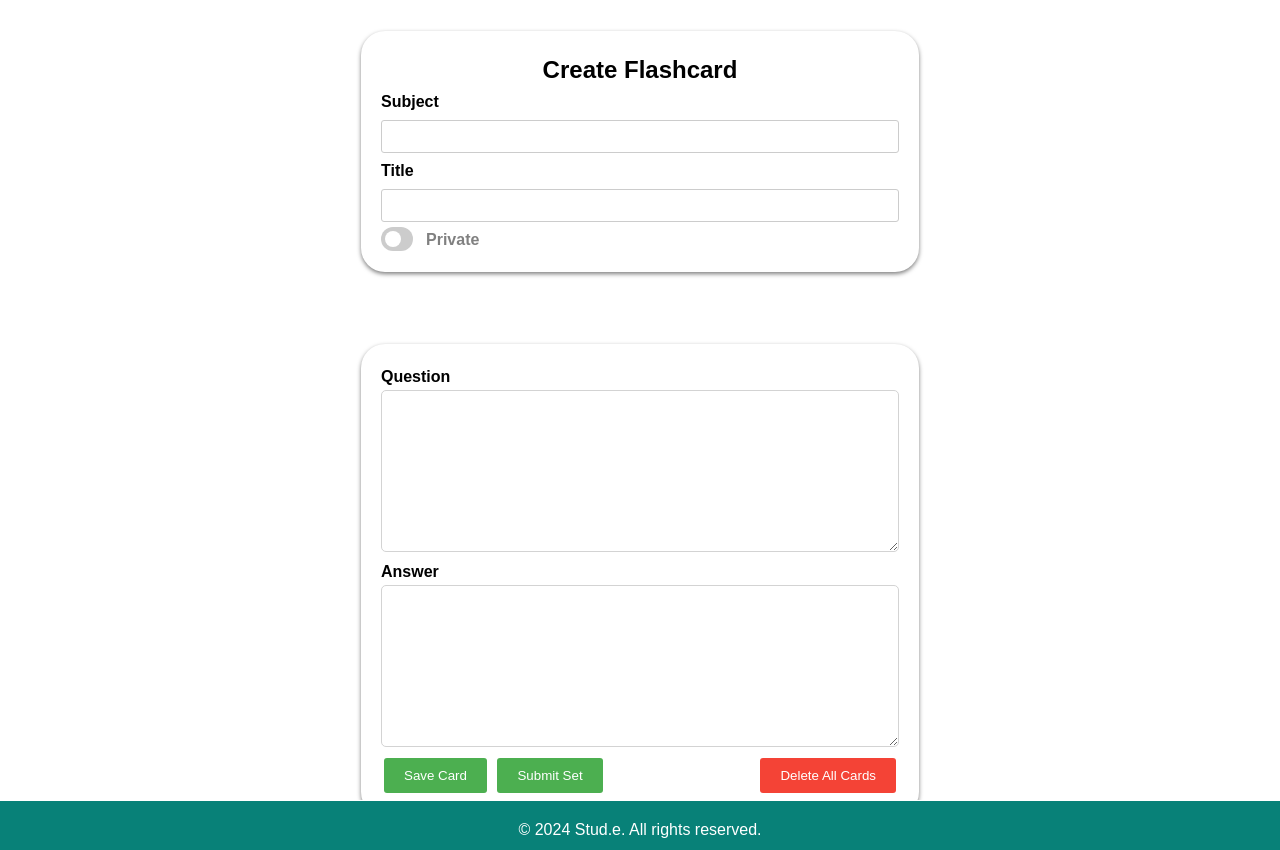
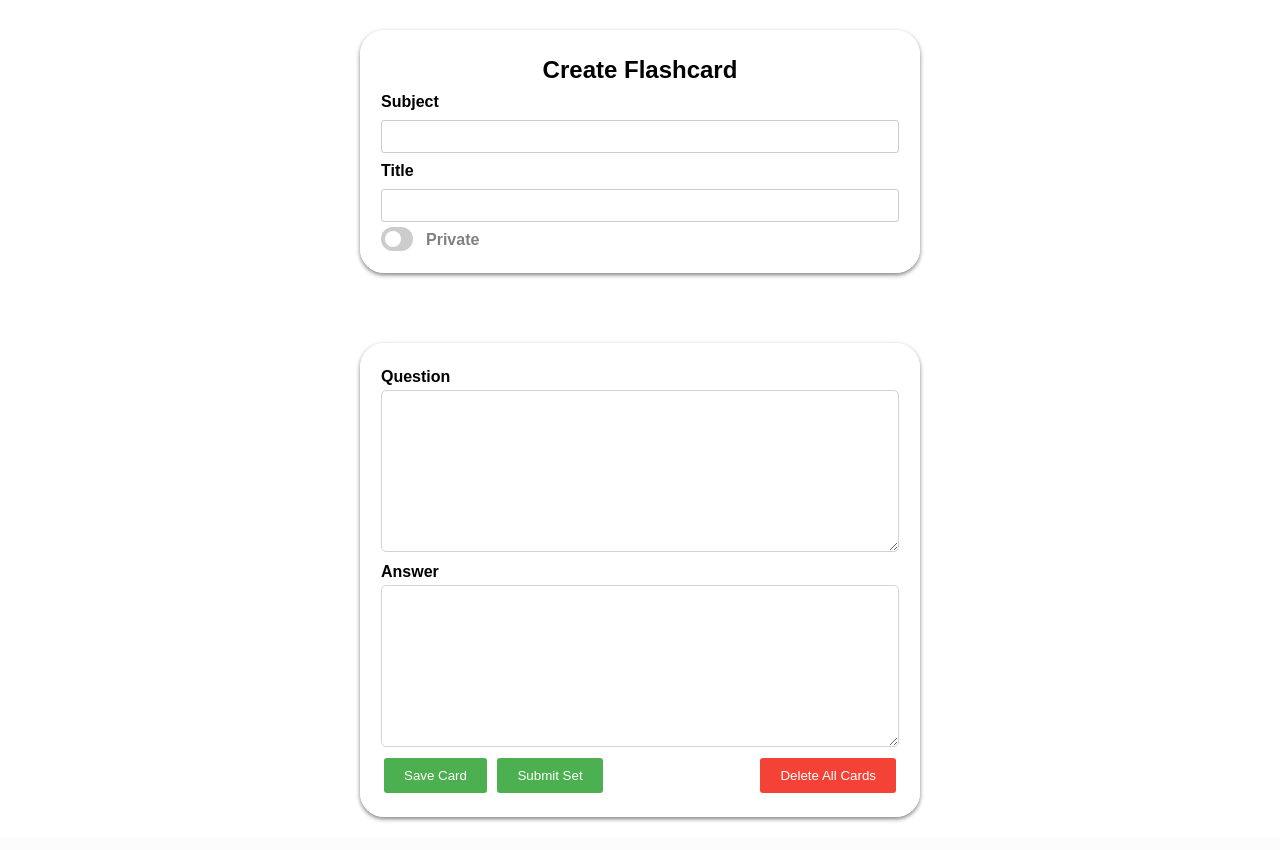
Before and after one commit to JoelRaju403/agileproject, a Flask app: page /create in a window 1280 px wide. Shown: the part 98-948 px from the top of the page. After the commit the page ends 920 px from the top, so only its background shows below. Run offline with Flask 3, Linux system fonts and the light colour scheme; the visitor is signed in with stand-in values (Sample User, id 1); some libraries are stand-ins or nearby versions.

```diff
--- a/app/static/base.css
+++ b/app/static/base.css
@@ -97,19 +97,7 @@
   }
 
 
-  footer {
-    background: rgb(8, 129, 120);
-    color: #fff;
-    text-align: center;
-    padding: 1rem;
-    position:flex;
-    bottom: 0;
-    width: 100vw;
-    height: 50px;
-    z-index: 1;
-    border-top: 1px solid white;
 
-  }
 
 
   #uploadOrCreate {
--- a/app/static/create.css
+++ b/app/static/create.css
@@ -16,7 +16,7 @@ main{
     margin-top: 0;
     padding: 20px;
     background-color: transparent;
-    border: 1px solid white;
+
 }
 
 
@@ -58,6 +58,7 @@ button:hover {
   margin-top: 10px;
   border-radius: 1.5rem;
   box-shadow: 0 2px 4px 0 rgba(0, 0, 0, 0.5);
+  border: 1px solid white;
 
 }
 .subject-box{
@@ -66,6 +67,7 @@ button:hover {
   margin-top: 10px;
   border-radius: 1.5rem;
   box-shadow: 0 2px 4px 0 rgba(0, 0, 0, 0.5);
+  border: 1px solid white;
 
 }
 .create-box textarea{
--- a/app/templates/base.html
+++ b/app/templates/base.html
@@ -128,9 +128,6 @@
 
 
 </body>
-<footer id="footer">
-  <p>&copy; 2024 Stud.e. All rights reserved.</p>
-</footer>
 
 
 <script src="{{ url_for('static', filename='base.js') }}"></script>
```
